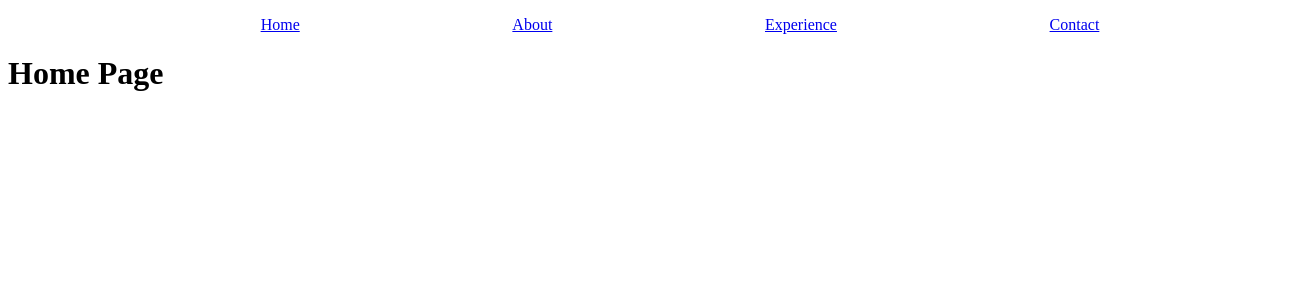
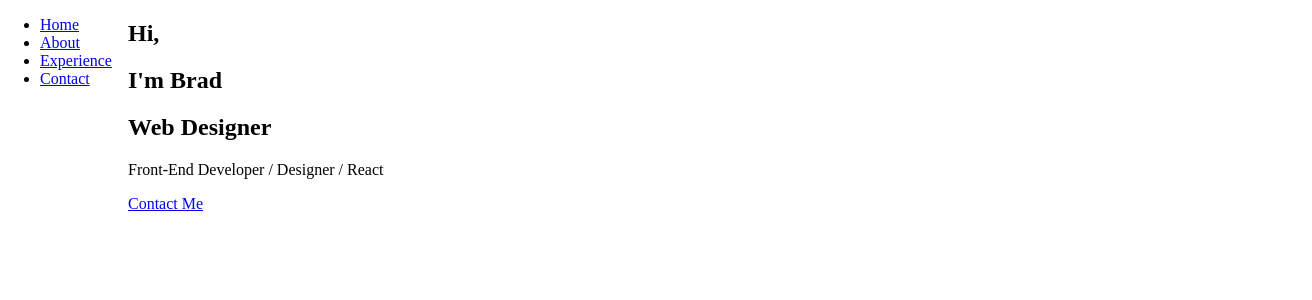
Before and after one commit to bjhamer/brad-hamer, a Next.js app: page / in a window 1280 px wide. Shown: the top 300 px of the page, 1312 px wide, since content can reach past the window. Built offline with nearby package versions, Linux system fonts and the light colour scheme.

Commit message:
Updating NPM Packages

```diff
--- a/components/Layout.js
+++ b/components/Layout.js
@@ -3,7 +3,7 @@ import Navbar from './Navbar'
 import Header from './Header'
 
 const Layout = ({title, children}) => (
-    <main>
+    <main className="container">
         <Header title={title}/>
         <Navbar />
         {children}
--- a/components/Navbar.js
+++ b/components/Navbar.js
@@ -2,7 +2,7 @@ import Link from 'next/link'
 
 const Navbar = () => (
     <>
-        <nav>
+        <nav className="side-nav">
             <ul>
                 <li>
                     <Link href="/">
--- a/package.json
+++ b/package.json
@@ -8,8 +8,8 @@
     "start": "next start"
   },
   "dependencies": {
-    "next": "9.2.2",
-    "react": "16.12.0",
-    "react-dom": "16.12.0"
+    "next": "10.2.0",
+    "react": "17.0.2",
+    "react-dom": "17.0.2"
   }
 }
--- a/pages/index.js
+++ b/pages/index.js
@@ -1,8 +1,18 @@
+import Link from 'next/link'
+
 import Layout from '../components/Layout'
 
 const Home = () => (
   <Layout title="Home">
-    <h1>Home Page</h1>
+    <section>
+      <h1>Hi, </h1>
+      <h1>I'm <span className="title">Brad</span></h1>
+      <h1>Web Designer</h1>
+      <p className="detail-text">Front-End Developer / Designer / React</p>
+      <Link href="/contact">
+        <a>Contact Me</a>
+      </Link>
+    </section>
   </Layout>
 )
 
--- a/styles.css
+++ b/styles.css
@@ -1,7 +1,100 @@
-nav ul {
+/* body {
+    background-color: #2A2A2B;
+}
+
+
+.container {
     display: flex;
     flex-direction: row;
-    justify-content: space-evenly;
-    width: 100%;
-    list-style-type: none;
+    align-items: center;
+    margin: auto 25vw auto 25vw;
+    height: 100vh;
 }
+
+h1 {
+    font-size: 2em;
+}
+
+.title {
+    color: #08FDD8;
+    text-shadow: 1px 2px #FC0B56;
+}
+
+button {
+    background: transparent;
+    border: 2px solid #08FDD8;
+    border-radius: 6px;
+    font-size: .65em;
+    color: #08FDD8;
+    text-transform: uppercase;
+    -webkit-transition: 0.2s ease-in-out;
+    -moz-transition: 0.2s ease-in-out;
+    -o-transition: 0.2s ease-in-out;
+    transition: 0.2s ease-in-out;
+}
+
+.title:hover {
+    animation: wiggle 0.82s cubic-bezier(.35, .07, .19, .97) both;
+    transform: translate3d(0, 0, 0);
+    backface-visibility: hidden;
+    perspective: 1000px;
+}
+/*----Nav----*/
+
+/* .side-nav {
+    height: 100%;
+    width: 110px;
+    position: fixed;
+    z-index: 1;
+    top: 0;
+    left: 0;
+    background-color: #1E1E1E;
+    overflow-x: hidden;
+    padding-top: 20px;
+    grid-column: 1;
+    display: -webkit-flex;
+    display: flex;
+    -webkit-flex-direction: column;
+    flex-direction: column;
+    -webkit-justify-content: center;
+    justify-content: center;
+    align-items: center;
+    -webkit-align-items: center;
+}
+
+.side-nav a {
+    padding: 8px 10px 8px 16px;
+    text-decoration: none;
+    font-size: 1.05em;
+    color: #f1f1f1;
+    display: block;
+    text-transform: uppercase;
+}
+
+.side-nav a:hover {
+    color: #08FDD8;
+} */
+
+*,
+*::after,
+*::before {
+    box-sizing: border-box;
+}
+
+html, body {
+    height: 100%;
+    padding: 0;
+    margin: 0;
+}
+
+.container {
+    display: grid;
+    grid-template-columns: 10% auto auto;
+    grid-template-rows: auto;
+}
+
+.side-nav {
+    display: flex;
+    flex-direction: column;
+    align-content: space-between;
+}
```
Also changed, not shown: 1 other file (tests, documents, lock files or other folders).
